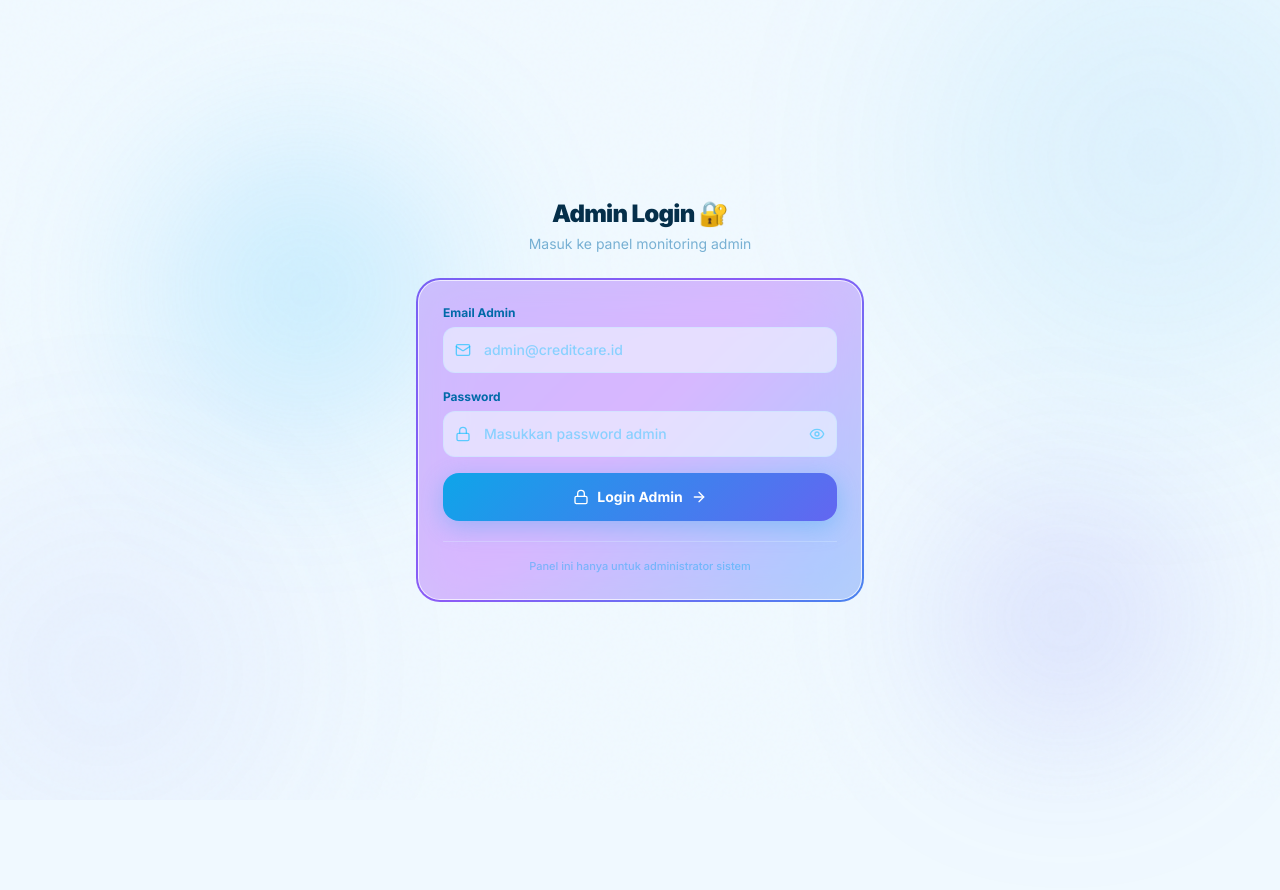
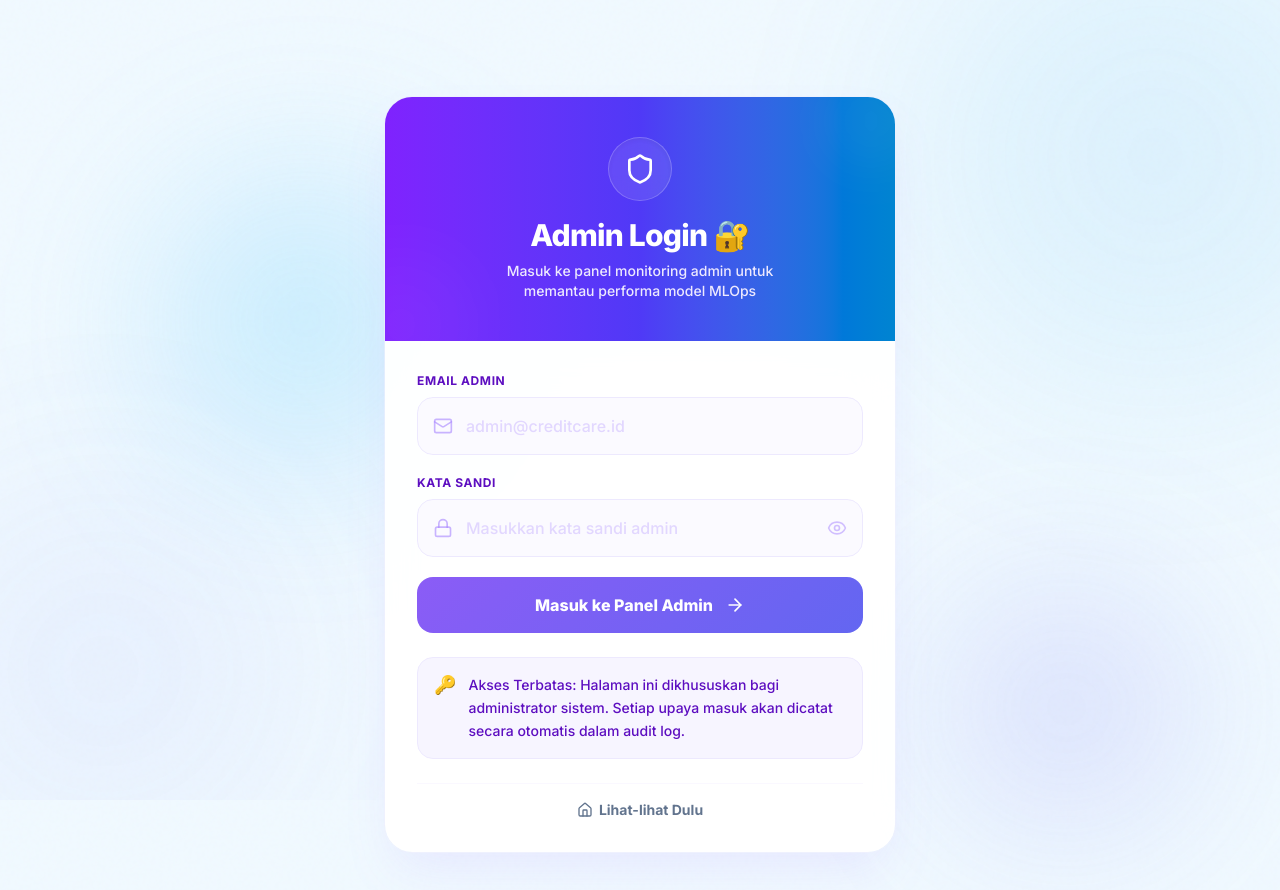
Before and after one commit to fatih-collab/proyek-analisis-kredit, a Next.js app: page /admin/login in a window 1280 px wide. Shown: the top 890 px of the page. Before the commit the page ends 800 px from the top, so only its background shows below. Built offline with nearby package versions, Linux system fonts and the light colour scheme; no server answers.

Commit message:
Update Frontend

```diff
--- a/app/admin/login/page.tsx
+++ b/app/admin/login/page.tsx
@@ -1,8 +1,9 @@
 'use client';
 
 import React, { useState, useEffect } from 'react';
-import { Shield, Mail, Lock, ArrowRight, Eye, EyeOff } from 'lucide-react';
+import { Shield, Mail, Lock, ArrowRight, Eye, EyeOff, Home } from 'lucide-react';
 import { useRouter } from 'next/navigation';
+import Link from 'next/link';
 
 const BACKEND_URL = process.env.NEXT_PUBLIC_API_URL || 'http://localhost:8000';
 
@@ -57,53 +58,102 @@ export default function AdminLoginPage() {
     <div className="min-h-screen relative transition-colors duration-300 noise-overlay">
       <div className="gradient-mesh" /><div className="orb orb-1" /><div className="orb orb-2" />
 
-      {/* No Header — admin login is secret */}
+      <div className="relative z-10 flex items-center justify-center min-h-screen px-4 py-24">
+        <div className="w-full max-w-lg">
 
-      <div className="relative z-10 flex items-center justify-center min-h-screen px-4 py-24">
-        <div className="w-full max-w-md">
-          <div className="text-center mb-6">
+          <div className="overflow-hidden rounded-[28px] border border-violet-100/50 dark:border-violet-900/30 shadow-2xl shadow-violet-500/10">
+            {/* Header Card (ss 1 style) */}
+            <div className="bg-gradient-to-r from-violet-600 via-indigo-600 to-sky-600 px-8 py-10 text-center text-white relative">
+              <div className="absolute top-0 right-0 w-24 h-24 bg-white/5 rounded-full -translate-y-6 translate-x-6 blur-xl" />
+              <div className="absolute bottom-0 left-0 w-32 h-32 bg-white/5 rounded-full translate-y-12 -translate-x-12 blur-2xl" />
 
-            <h1 className="text-2xl font-black text-sky-950 dark:text-sky-100" style={{ letterSpacing: '-0.03em' }}>Admin Login 🔐</h1>
-            <p className="text-sm text-sky-700/50 dark:text-sky-300/40 mt-1">Masuk ke panel monitoring admin</p>
-          </div>
+              <div className="inline-flex items-center justify-center w-16 h-16 rounded-full bg-white/10 backdrop-blur-md border border-white/20 mb-4 shadow-inner">
+                <Shield className="w-8 h-8 text-white" />
+              </div>
+              <h1 className="text-3xl font-extrabold tracking-tight mb-2">Admin Login 🔐</h1>
+              <p className="text-violet-100 text-sm font-medium max-w-xs mx-auto">Masuk ke panel monitoring admin untuk memantau performa model MLOps</p>
+            </div>
 
-          <div className="gradient-border" style={{ background: 'linear-gradient(135deg, #0ea5e9, #6366f1, #8b5cf6, #0ea5e9)', backgroundSize: '300% 300%', animation: 'gradientShift 4s ease infinite' }}>
-            <div className="glass-card-static rounded-[22px] p-6">
-              <form onSubmit={handleSubmit} className="space-y-4">
-                {error && <div className="px-4 py-3 rounded-xl bg-red-50/80 dark:bg-red-900/20 border border-red-200/50 dark:border-red-800/30 text-red-500 text-sm font-medium">{error}</div>}
-                <div>
-                  <label className="block text-xs font-bold text-sky-700 dark:text-sky-300 mb-1.5">Email Admin</label>
+            {/* Body Card */}
+            <div className="bg-white/95 dark:bg-slate-950/95 backdrop-blur-xl p-8 space-y-6">
+              {error && (
+                <div className="px-5 py-4 rounded-2xl bg-rose-50 dark:bg-rose-950/20 border border-rose-200/50 dark:border-rose-800/30 text-rose-600 dark:text-rose-400 text-sm font-semibold flex items-center gap-2">
+                  <span className="w-2 h-2 rounded-full bg-rose-500 animate-pulse" />
+                  {error}
+                </div>
+              )}
+
+              <form onSubmit={handleSubmit} className="space-y-5">
+                <div className="space-y-2">
+                  <label className="block text-xs font-bold uppercase tracking-wider text-violet-800 dark:text-violet-300">Email Admin</label>
                   <div className="relative">
-                    <Mail className="absolute left-3 top-1/2 -translate-y-1/2 w-4 h-4 text-sky-400/60" />
-                    <input type="email" value={form.email} onChange={(e) => setForm(f => ({ ...f, email: e.target.value }))}
-                      className="w-full pl-10 pr-4 py-3 rounded-xl bg-sky-50/60 dark:bg-sky-900/20 border border-sky-200/40 dark:border-sky-700/30 text-sky-900 dark:text-sky-100 text-sm font-medium placeholder:text-sky-400/40 transition-all" placeholder="admin@creditcare.id" />
+                    <Mail className="absolute left-4 top-1/2 -translate-y-1/2 w-5 h-5 text-violet-400/60" />
+                    <input
+                      type="email"
+                      value={form.email}
+                      onChange={(e) => setForm(f => ({ ...f, email: e.target.value }))}
+                      className="w-full pl-12 pr-4 py-4 text-base rounded-[16px] bg-violet-50/40 dark:bg-violet-950/10 border border-violet-100 dark:border-violet-900/30 text-violet-900 dark:text-violet-100 font-medium placeholder:text-violet-400/30 focus:outline-none focus:ring-2 focus:ring-violet-500 transition-all"
+                      placeholder="admin@creditcare.id"
+                    />
                   </div>
                 </div>
-                <div>
-                  <label className="block text-xs font-bold text-sky-700 dark:text-sky-300 mb-1.5">Password</label>
+
+                <div className="space-y-2">
+                  <label className="block text-xs font-bold uppercase tracking-wider text-violet-800 dark:text-violet-300">Kata Sandi</label>
                   <div className="relative">
-                    <Lock className="absolute left-3 top-1/2 -translate-y-1/2 w-4 h-4 text-sky-400/60" />
-                    <input type={showPw ? 'text' : 'password'} value={form.password} onChange={(e) => setForm(f => ({ ...f, password: e.target.value }))}
-                      className="w-full pl-10 pr-12 py-3 rounded-xl bg-sky-50/60 dark:bg-sky-900/20 border border-sky-200/40 dark:border-sky-700/30 text-sky-900 dark:text-sky-100 text-sm font-medium placeholder:text-sky-400/40 transition-all" placeholder="Masukkan password admin" />
-                    <button type="button" onClick={() => setShowPw(!showPw)} className="absolute right-3 top-1/2 -translate-y-1/2 text-sky-400/50 hover:text-sky-600 transition-colors">
-                      {showPw ? <EyeOff className="w-4 h-4" /> : <Eye className="w-4 h-4" />}
+                    <Lock className="absolute left-4 top-1/2 -translate-y-1/2 w-5 h-5 text-violet-400/60" />
+                    <input
+                      type={showPw ? 'text' : 'password'}
+                      value={form.password}
+                      onChange={(e) => setForm(f => ({ ...f, password: e.target.value }))}
+                      className="w-full pl-12 pr-12 py-4 text-base rounded-[16px] bg-violet-50/40 dark:bg-violet-950/10 border border-violet-100 dark:border-violet-900/30 text-violet-900 dark:text-violet-100 font-medium placeholder:text-violet-400/30 focus:outline-none focus:ring-2 focus:ring-violet-500 transition-all"
+                      placeholder="Masukkan kata sandi admin"
+                    />
+                    <button
+                      type="button"
+                      onClick={() => setShowPw(!showPw)}
+                      className="absolute right-4 top-1/2 -translate-y-1/2 text-violet-400/50 hover:text-violet-600 transition-colors"
+                    >
+                      {showPw ? <EyeOff className="w-5 h-5" /> : <Eye className="w-5 h-5" />}
                     </button>
                   </div>
                 </div>
-                <button type="submit" disabled={loading}
-                  className="w-full group flex items-center justify-center gap-2 px-6 py-3.5 rounded-2xl text-white font-bold text-sm transition-all duration-300 hover:-translate-y-0.5 disabled:opacity-50 mt-2"
-                  style={{ background: 'linear-gradient(135deg, #0ea5e9, #6366f1)', boxShadow: '0 6px 24px rgba(14,165,233,0.3)' }}>
-                  {loading ? <div className="w-5 h-5 border-2 border-white/30 border-t-white rounded-full animate-spin-slow" /> : <><Lock className="w-4 h-4" /> Login Admin <ArrowRight className="w-4 h-4 group-hover:translate-x-1 transition-transform" /></>}
+
+                <button
+                  type="submit"
+                  disabled={loading}
+                  className="w-full group flex items-center justify-center gap-3 px-6 py-4 rounded-2xl text-white font-extrabold text-base transition-all duration-300 hover:-translate-y-1 hover:shadow-lg hover:shadow-violet-500/20 active:translate-y-0 disabled:opacity-50 mt-4 cursor-pointer"
+                  style={{ background: 'linear-gradient(135deg, #8b5cf6, #6366f1)' }}
+                >
+                  {loading ? (
+                    <div className="w-6 h-6 border-2 border-white/30 border-t-white rounded-full animate-spin" />
+                  ) : (
+                    <>Masuk ke Panel Admin <ArrowRight className="w-5 h-5 group-hover:translate-x-1.5 transition-transform" /></>
+                  )}
                 </button>
               </form>
 
-              <div className="mt-5 pt-4 border-t border-sky-100/30 dark:border-sky-800/20">
-                <p className="text-[11px] text-sky-500/40 text-center font-medium">
-                  Panel ini hanya untuk administrator sistem
-                </p>
+              {/* Informative info box (ss 1 style) */}
+              <div className="bg-violet-50/80 dark:bg-violet-950/20 border border-violet-100 dark:border-violet-900/30 text-violet-800 dark:text-violet-300 rounded-2xl p-4 text-sm font-medium leading-relaxed flex items-start gap-3">
+                <span className="text-lg leading-none mt-0.5">🔑</span>
+                <div>
+                  Akses Terbatas: Halaman ini dikhususkan bagi administrator sistem. Setiap upaya masuk akan dicatat secara otomatis dalam audit log.
+                </div>
               </div>
+
+              {/* Action Links */}
+              <div className="flex items-center justify-center pt-4 border-t border-violet-100/30 dark:border-violet-900/20">
+                <Link
+                  href="/"
+                  className="flex items-center gap-1.5 text-sm font-bold text-slate-500 hover:text-slate-700 dark:text-slate-400 dark:hover:text-slate-200 transition-colors"
+                >
+                  <Home className="w-4 h-4" /> Lihat-lihat Dulu
+                </Link>
+              </div>
+
             </div>
           </div>
+
         </div>
       </div>
     </div>
--- a/app/login/page.tsx
+++ b/app/login/page.tsx
@@ -1,7 +1,7 @@
 'use client';
 
 import React, { useState } from 'react';
-import { LogIn, Mail, Lock, ArrowRight, Eye, EyeOff, Sparkles } from 'lucide-react';
+import { LogIn, Mail, Lock, ArrowRight, Eye, EyeOff, Sparkles, Home, UserPlus } from 'lucide-react';
 import Link from 'next/link';
 import { useRouter } from 'next/navigation';
 import { useAuth } from '../context/AuthContext';
@@ -29,47 +29,107 @@ export default function LoginPage() {
       <div className="gradient-mesh" /><div className="orb orb-1" /><div className="orb orb-2" />
       <Header />
       <div className="relative z-10 flex items-center justify-center min-h-screen px-4 py-24">
-        <div className="w-full max-w-md">
-          <div className="text-center mb-6">
+        <div className="w-full max-w-lg">
 
-            <h1 className="text-2xl font-black text-sky-950 dark:text-sky-100" style={{ letterSpacing: '-0.03em' }}>Selamat Datang! 👋</h1>
-            <p className="text-sm text-sky-700/50 dark:text-sky-300/40 mt-1">Login untuk melanjutkan</p>
-          </div>
+          <div className="overflow-hidden rounded-[28px] border border-sky-100/50 dark:border-sky-900/30 shadow-2xl shadow-sky-500/10">
+            {/* Header Card (ss 1 style) */}
+            <div className="bg-gradient-to-r from-sky-500 via-sky-600 to-indigo-600 px-8 py-10 text-center text-white relative">
+              <div className="absolute top-0 right-0 w-24 h-24 bg-white/5 rounded-full -translate-y-6 translate-x-6 blur-xl" />
+              <div className="absolute bottom-0 left-0 w-32 h-32 bg-white/5 rounded-full translate-y-12 -translate-x-12 blur-2xl" />
 
-          <div className="gradient-border">
-            <div className="glass-card-static rounded-[22px] p-6">
-              <form onSubmit={handleSubmit} className="space-y-4">
-                {error && <div className="px-4 py-3 rounded-xl bg-red-50/80 dark:bg-red-900/20 border border-red-200/50 dark:border-red-800/30 text-red-500 text-sm font-medium">{error}</div>}
-                <div>
-                  <label className="block text-xs font-bold text-sky-700 dark:text-sky-300 mb-1.5">Email</label>
+              <div className="inline-flex items-center justify-center w-16 h-16 rounded-full bg-white/10 backdrop-blur-md border border-white/20 mb-4 shadow-inner">
+                <LogIn className="w-8 h-8 text-white" />
+              </div>
+              <h1 className="text-3xl font-extrabold tracking-tight mb-2">Hai, Selamat Datang! 👋</h1>
+              <p className="text-sky-100 text-sm font-medium max-w-xs mx-auto">Silakan login untuk mengakses seluruh fitur simulasi kelayakan kredit Anda</p>
+            </div>
+
+            {/* Body Card */}
+            <div className="bg-white/95 dark:bg-slate-950/95 backdrop-blur-xl p-8 space-y-6">
+              {error && (
+                <div className="px-5 py-4 rounded-2xl bg-rose-50 dark:bg-rose-950/20 border border-rose-200/50 dark:border-rose-800/30 text-rose-600 dark:text-rose-400 text-sm font-semibold flex items-center gap-2">
+                  <span className="w-2 h-2 rounded-full bg-rose-500 animate-pulse" />
+                  {error}
+                </div>
+              )}
+
+              <form onSubmit={handleSubmit} className="space-y-5">
+                <div className="space-y-2">
+                  <label className="block text-xs font-bold uppercase tracking-wider text-sky-800 dark:text-sky-300">Alamat Email</label>
                   <div className="relative">
-                    <Mail className="absolute left-3 top-1/2 -translate-y-1/2 w-4 h-4 text-sky-400/60" />
-                    <input type="email" value={form.email} onChange={(e) => setForm(f => ({ ...f, email: e.target.value }))}
-                      className="w-full pl-10 pr-4 py-3 rounded-xl bg-sky-50/60 dark:bg-sky-900/20 border border-sky-200/40 dark:border-sky-700/30 text-sky-900 dark:text-sky-100 text-sm font-medium placeholder:text-sky-400/40 transition-all" placeholder="contoh@email.com" />
+                    <Mail className="absolute left-4 top-1/2 -translate-y-1/2 w-5 h-5 text-sky-400/60" />
+                    <input
+                      type="email"
+                      value={form.email}
+                      onChange={(e) => setForm(f => ({ ...f, email: e.target.value }))}
+                      className="w-full pl-12 pr-4 py-4 text-base rounded-[16px] bg-sky-50/40 dark:bg-sky-950/10 border border-sky-100 dark:border-sky-900/30 text-sky-900 dark:text-sky-100 font-medium placeholder:text-sky-400/30 focus:outline-none focus:ring-2 focus:ring-sky-500 transition-all"
+                      placeholder="nama@email.com"
+                    />
                   </div>
                 </div>
-                <div>
-                  <label className="block text-xs font-bold text-sky-700 dark:text-sky-300 mb-1.5">Password</label>
+
+                <div className="space-y-2">
+                  <label className="block text-xs font-bold uppercase tracking-wider text-sky-800 dark:text-sky-300">Kata Sandi</label>
                   <div className="relative">
-                    <Lock className="absolute left-3 top-1/2 -translate-y-1/2 w-4 h-4 text-sky-400/60" />
-                    <input type={showPw ? 'text' : 'password'} value={form.password} onChange={(e) => setForm(f => ({ ...f, password: e.target.value }))}
-                      className="w-full pl-10 pr-12 py-3 rounded-xl bg-sky-50/60 dark:bg-sky-900/20 border border-sky-200/40 dark:border-sky-700/30 text-sky-900 dark:text-sky-100 text-sm font-medium placeholder:text-sky-400/40 transition-all" placeholder="Masukkan password" />
-                    <button type="button" onClick={() => setShowPw(!showPw)} className="absolute right-3 top-1/2 -translate-y-1/2 text-sky-400/50 hover:text-sky-600 transition-colors">
-                      {showPw ? <EyeOff className="w-4 h-4" /> : <Eye className="w-4 h-4" />}
+                    <Lock className="absolute left-4 top-1/2 -translate-y-1/2 w-5 h-5 text-sky-400/60" />
+                    <input
+                      type={showPw ? 'text' : 'password'}
+                      value={form.password}
+                      onChange={(e) => setForm(f => ({ ...f, password: e.target.value }))}
+                      className="w-full pl-12 pr-12 py-4 text-base rounded-[16px] bg-sky-50/40 dark:bg-sky-950/10 border border-sky-100 dark:border-sky-900/30 text-sky-900 dark:text-sky-100 font-medium placeholder:text-sky-400/30 focus:outline-none focus:ring-2 focus:ring-sky-500 transition-all"
+                      placeholder="Masukkan kata sandi Anda"
+                    />
+                    <button
+                      type="button"
+                      onClick={() => setShowPw(!showPw)}
+                      className="absolute right-4 top-1/2 -translate-y-1/2 text-sky-400/50 hover:text-sky-600 transition-colors"
+                    >
+                      {showPw ? <EyeOff className="w-5 h-5" /> : <Eye className="w-5 h-5" />}
                     </button>
                   </div>
                 </div>
-                <button type="submit" disabled={loading}
-                  className="w-full group flex items-center justify-center gap-2 px-6 py-3.5 rounded-2xl text-white font-bold text-sm transition-all duration-300 hover:-translate-y-0.5 disabled:opacity-50 mt-2"
-                  style={{ background: 'linear-gradient(135deg, #0ea5e9, #6366f1)', boxShadow: '0 6px 24px rgba(14,165,233,0.3)' }}>
-                  {loading ? <div className="w-5 h-5 border-2 border-white/30 border-t-white rounded-full animate-spin-slow" /> : <>Login <ArrowRight className="w-4 h-4 group-hover:translate-x-1 transition-transform" /></>}
+
+                <button
+                  type="submit"
+                  disabled={loading}
+                  className="w-full group flex items-center justify-center gap-3 px-6 py-4 rounded-2xl text-white font-extrabold text-base transition-all duration-300 hover:-translate-y-1 hover:shadow-lg hover:shadow-sky-500/20 active:translate-y-0 disabled:opacity-50 mt-4 cursor-pointer"
+                  style={{ background: 'linear-gradient(135deg, #0ea5e9, #6366f1)' }}
+                >
+                  {loading ? (
+                    <div className="w-6 h-6 border-2 border-white/30 border-t-white rounded-full animate-spin" />
+                  ) : (
+                    <>Masuk ke Akun <ArrowRight className="w-5 h-5 group-hover:translate-x-1.5 transition-transform" /></>
+                  )}
                 </button>
               </form>
-              <p className="text-sm text-sky-600/50 dark:text-sky-400/40 text-center mt-5">
-                Belum punya akun? <Link href="/register" className="font-bold text-sky-500 hover:text-sky-700 dark:hover:text-sky-200 transition-colors">Daftar</Link>
-              </p>
+
+              {/* Informative info box (ss 1 style) */}
+              <div className="bg-sky-50/80 dark:bg-sky-950/20 border border-sky-100 dark:border-sky-900/30 text-sky-800 dark:text-sky-300 rounded-2xl p-4 text-sm font-medium leading-relaxed flex items-start gap-3">
+                <span className="text-lg leading-none mt-0.5">💡</span>
+                <div>
+                  Belum memiliki akun? Silakan klik tombol pendaftaran di bawah ini untuk membuat akun baru secara gratis.
+                </div>
+              </div>
+
+              {/* Action Links */}
+              <div className="flex flex-col sm:flex-row items-center justify-between gap-4 pt-4 border-t border-sky-100/30 dark:border-sky-900/20">
+                <Link
+                  href="/register"
+                  className="flex items-center gap-1.5 text-sm font-bold text-sky-600 hover:text-sky-800 dark:text-sky-400 dark:hover:text-sky-200 transition-colors"
+                >
+                  <UserPlus className="w-4 h-4" /> Daftar Akun Baru
+                </Link>
+                <Link
+                  href="/"
+                  className="flex items-center gap-1.5 text-sm font-bold text-slate-500 hover:text-slate-700 dark:text-slate-400 dark:hover:text-slate-200 transition-colors"
+                >
+                  <Home className="w-4 h-4" /> Lihat-lihat Dulu
+                </Link>
+              </div>
+
             </div>
           </div>
+
         </div>
       </div>
     </div>
```
Also changed, not shown: 1 other file (tests, documents, lock files or other folders).
